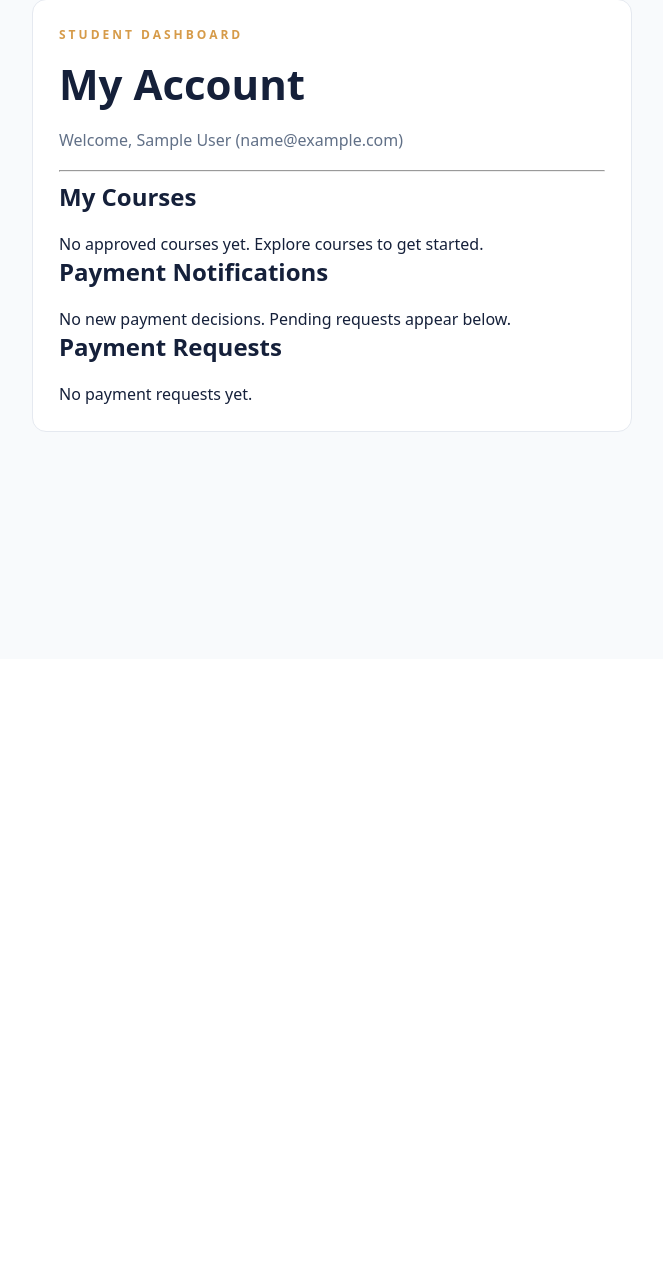
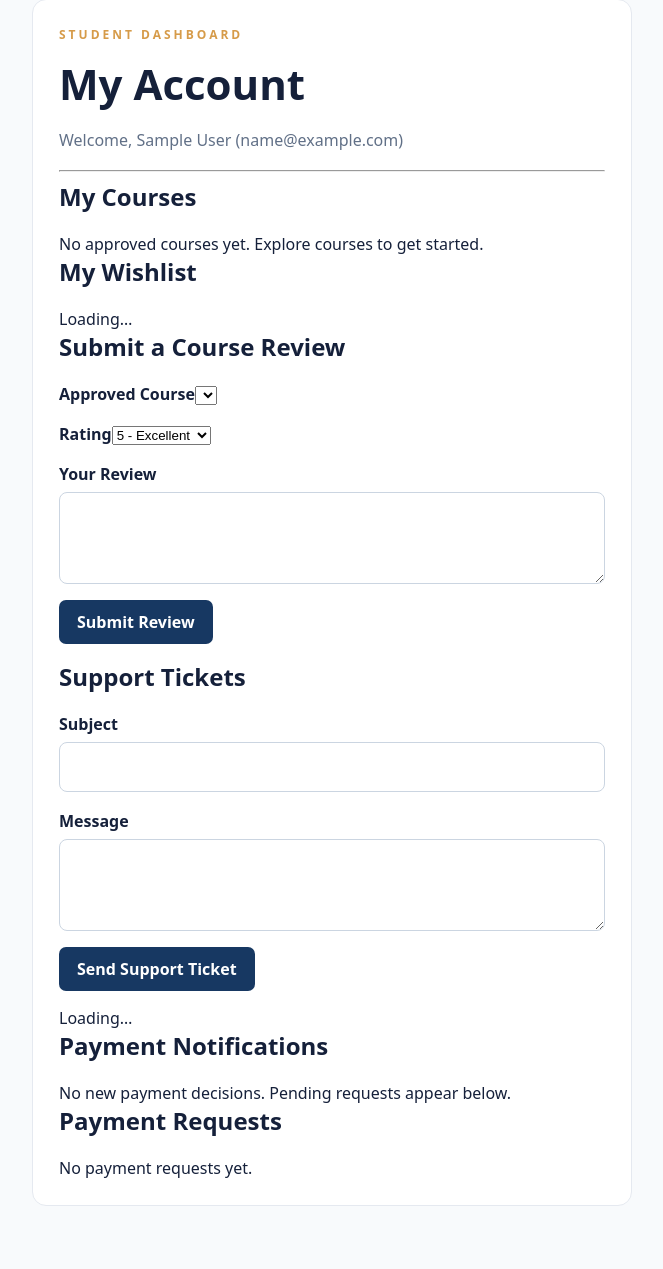
Before and after one commit to sayannandi293-design/Imperial-Education, a Spring Boot app: page /account.html in a window 1280 px wide. Shown: the part 141-1410 px from the top of the page, without its empty margins (308-971 px from the left). Before the commit the page ends 573 px from the top, so only its background shows below. Run offline with Spring Boot 4, Linux system fonts and the light colour scheme; the visitor is signed in with stand-in values (Sample User, id 1); data that the repository does not hold is empty; some of the project's set-up classes (security, data sources, template engines, error pages and the like) are left out, and stand-ins take their place.

Commit message:
Integrate new student and admin modules and public visit collection

```diff
--- a/src/main/resources/static/account.html
+++ b/src/main/resources/static/account.html
@@ -1 +1,10 @@
-<!doctype html><html lang="en"><head><meta charset="UTF-8"><meta name="viewport" content="width=device-width,initial-scale=1"><title>My Account | IMPERIAL EDUCATION</title><link rel="stylesheet" href="/style.css"></head><body><header class="bar"><a class="logo" href="/">✦ IMPERIAL <span>EDUCATION</span></a><nav><a href="/">Home</a><a href="/#about">About</a><a href="/#support">Support</a><a href="/#courses">Explore Courses</a><a href="/account.html">My Account</a><form method="post" action="/logout" id="logout-form"><button class="nav-button" type="submit">Log out</button></form></nav></header><main class="auth-shell"><section class="admin-panel"><div class="eyebrow">STUDENT DASHBOARD</div><h1>My Account</h1><p id="welcome">Loading your profile…</p><hr><h2>My Courses</h2><div id="my-courses">Loading courses…</div><h2>Payment Notifications</h2><div id="payment-notifications">Loading notifications…</div><h2>Payment Requests</h2><div id="my-payments">Loading payment requests…</div></section></main><script src="/account.js"></script></body></html>
+<!doctype html><html lang="en"><head><meta charset="UTF-8"><meta name="viewport" content="width=device-width,initial-scale=1"><title>My Account | IMPERIAL EDUCATION</title><link rel="stylesheet" href="/style.css"></head><body><header class="bar"><a class="logo" href="/">✦ IMPERIAL <span>EDUCATION</span></a><nav><a href="/">Home</a><a href="/#about">About</a><a href="/#support">Support</a><a href="/#courses">Explore Courses</a><a href="/account.html">My Account</a><form method="post" action="/logout" id="logout-form"><button class="nav-button" type="submit">Log out</button></form></nav></header><main class="auth-shell"><section class="admin-panel"><div class="eyebrow">STUDENT DASHBOARD</div><h1>My Account</h1><p id="welcome">Loading your profile…</p><hr><h2>My Courses</h2><div id="my-courses">Loading courses…</div><h2>My Wishlist</h2><div id="student-wishlist">Loading…</div>
+<h2>Submit a Course Review</h2><form id="student-review-form"><label>Approved Course<select id="student-review-course" required></select></label>
+<label>Rating<select id="student-review-rating"><option value="5">5 - Excellent</option><option value="4">4 - Good</option><option value="3">3 - Average</option><option value="2">2 - Poor</option><option value="1">1 - Very poor</option></select></label>
+<label>Your Review<textarea id="student-review-comment" maxlength="1000" required rows="3"></textarea></label>
+<button class="admin-button" type="submit">Submit Review</button></form><p id="student-review-message" role="status"></p>
+<h2>Support Tickets</h2><form id="student-ticket-form"><label>Subject<input id="ticket-subject" required maxlength="150"></label>
+<label>Message<textarea id="ticket-message" required maxlength="3000" rows="3"></textarea></label>
+<button class="admin-button" type="submit">Send Support Ticket</button></form>
+<p id="student-ticket-message" role="status"></p><div id="student-tickets">Loading…</div>
+<h2>Payment Notifications</h2><div id="payment-notifications">Loading notifications…</div><h2>Payment Requests</h2><div id="my-payments">Loading payment requests…</div></section></main><script src="/account.js"></script><script src="/account-extra.js"></script></body></html>
```
